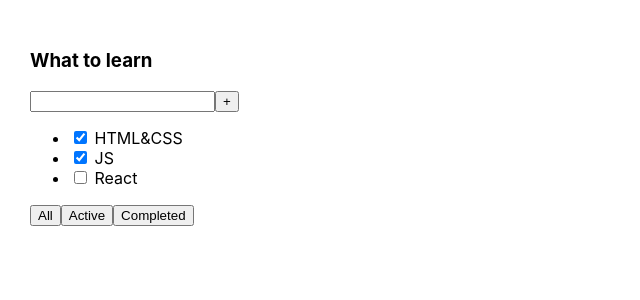
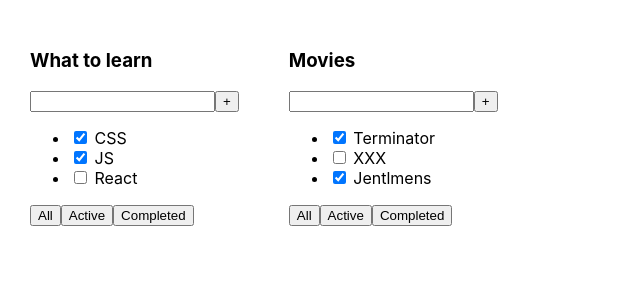
Before and after one commit to cros6y6raga/todo-list, a React (Create React App) app: page / in a window 1280 px wide. Shown: the top 300 px of the page, without its empty margins (0-640 px from the left). Built offline with nearby package versions, Linux system fonts and the light colour scheme.

Commit message:
Todolist for students 01

```diff
--- a/src/App.tsx
+++ b/src/App.tsx
@@ -1,26 +1,22 @@
 import React from 'react';
 import './App.css';
+import {TaskType, Todolist} from "./Todolist";
 
 function App() {
+    let tasks1: Array<TaskType> = [
+        {id: 1, title: 'CSS', isDone: true},
+        {id: 2, title: 'JS', isDone: true},
+        {id: 3, title: 'React', isDone: false},
+    ]
+    let tasks2: Array<TaskType> = [
+        {id: 1, title: 'Terminator', isDone: true},
+        {id: 2, title: 'XXX', isDone: false},
+        {id: 3, title: 'Jentlmens', isDone: true},
+    ]
     return (
         <div className="App">
-            <div>
-                <h3>What to learn</h3>
-                <div>
-                    <input/>
-                    <button>+</button>
-                </div>
-                <ul>
-                    <li><input type="checkbox" checked={true}/> <span>HTML&CSS</span></li>
-                    <li><input type="checkbox" checked={true}/> <span>JS</span></li>
-                    <li><input type="checkbox" checked={false}/> <span>React</span></li>
-                </ul>
-                <div>
-                    <button>All</button>
-                    <button>Active</button>
-                    <button>Completed</button>
-                </div>
-            </div>
+            <Todolist title={'What to learn'} tasks={tasks1}/>
+            <Todolist title={'Movies'} tasks={tasks2}/>
         </div>
     );
 }
--- /dev/null
+++ b/src/Todolist.tsx
@@ -0,0 +1,34 @@
+import React from "react";
+
+export type TaskType = {
+    id: number
+    title: string
+    isDone: boolean
+}
+
+type PropsType = {
+    title: string
+    tasks: Array<TaskType>
+}
+
+export function Todolist(props: PropsType) {
+    return (
+        <div>
+            <h3>{props.title}</h3>
+            <div>
+                <input/>
+                <button>+</button>
+            </div>
+            <ul>
+                <li><input type="checkbox" checked={props.tasks[0].isDone}/> <span>{props.tasks[0].title}</span></li>
+                <li><input type="checkbox" checked={props.tasks[1].isDone}/> <span>{props.tasks[1].title}</span></li>
+                <li><input type="checkbox" checked={props.tasks[2].isDone}/> <span>{props.tasks[2].title}</span></li>
+            </ul>
+            <div>
+                <button>All</button>
+                <button>Active</button>
+                <button>Completed</button>
+            </div>
+        </div>
+    );
+}
```
